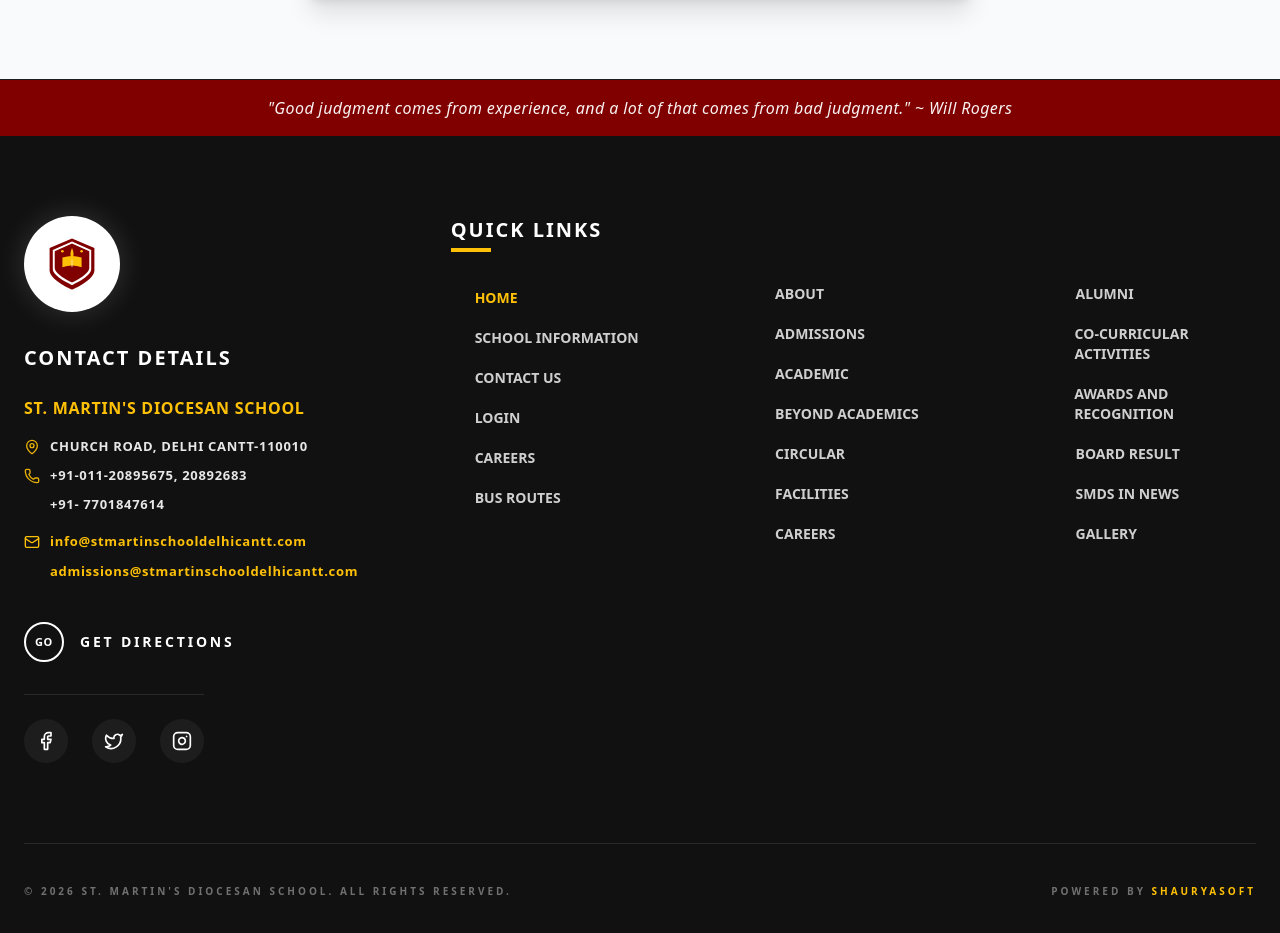
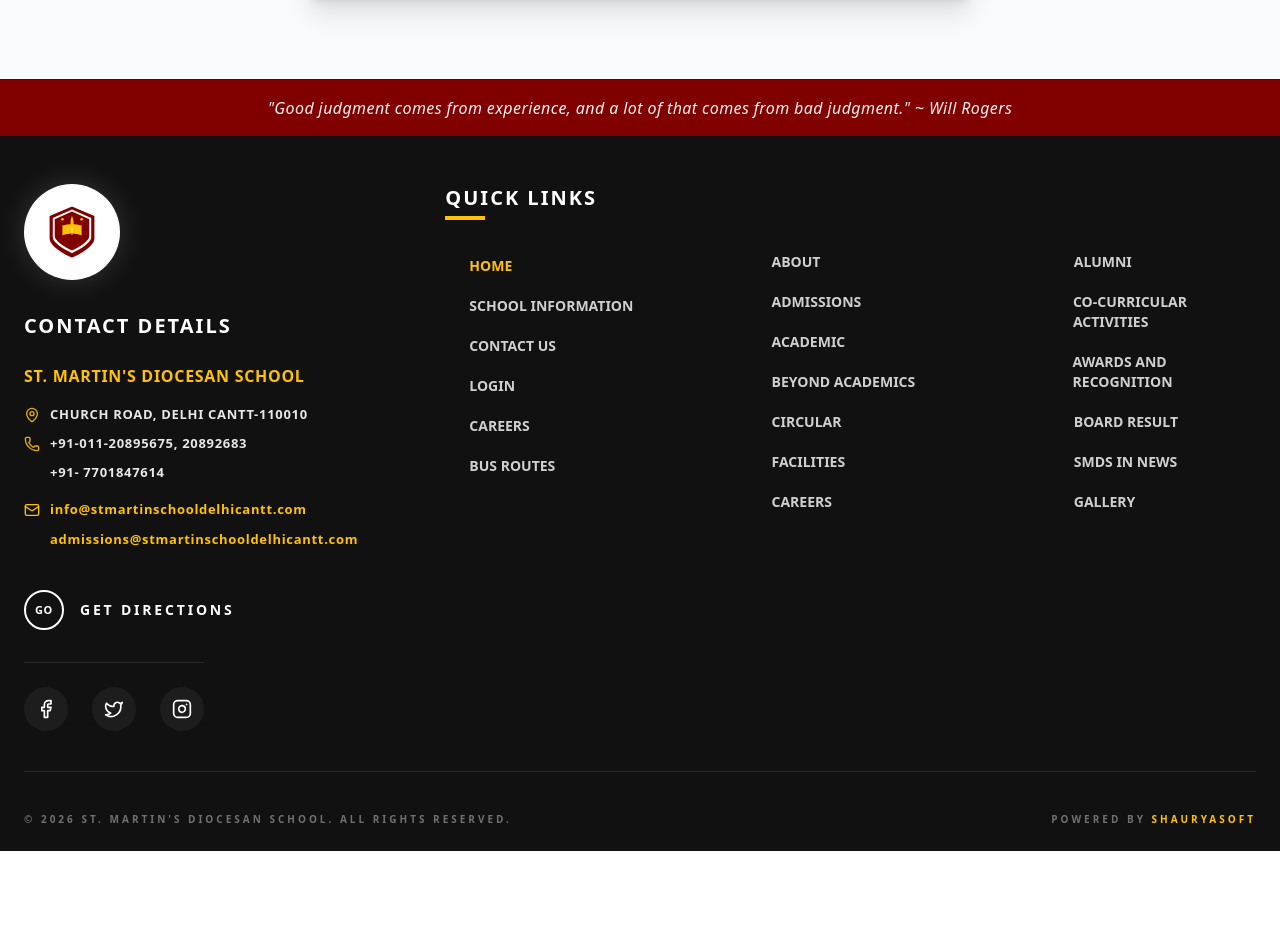
Before and after one commit to Arunverma759954/school-web, a Next.js app: page /enquiry in a window 1280 px wide. Shown: the part 981-1914 px from the top of the page. After the commit the page ends 1832 px from the top, so only its background shows below. Built offline with nearby package versions, Linux system fonts and the light colour scheme.

Commit message:
Fix Header overlap and reduce Footer height for compact UI

```diff
--- a/src/components/Footer.tsx
+++ b/src/components/Footer.tsx
@@ -28,8 +28,8 @@ export default function Footer() {
                 </p>
             </div>
 
-            <div className="container mx-auto px-4 md:px-6 pt-20 pb-12">
-                <div className="grid md:grid-cols-12 gap-12 mb-20">
+            <div className="container mx-auto px-4 md:px-6 pt-12 pb-6">
+                <div className="grid md:grid-cols-12 gap-8 mb-10">
 
                     {/* Brand / Logo Section */}
                     <div className="md:col-span-4 space-y-8">
--- a/src/components/Header.tsx
+++ b/src/components/Header.tsx
@@ -158,8 +158,8 @@ export default function Header() {
                 </AnimatePresence>
             </header>
 
-            {/* Scrolling News Ticker (Marquee) */}
-            <div className="fixed top-[88px] left-0 w-full z-30 bg-[#FFC107] text-[#800000] border-b border-[#800000] shadow-md overflow-hidden py-1.5">
+            {/* Scrolling News Ticker (Marquee) - Shifted down to prevent overlap */}
+            <div className="fixed top-[95px] left-0 w-full z-30 bg-[#FFC107] text-[#800000] border-b border-[#800000] shadow-md overflow-hidden py-1.5">
                 <div className="whitespace-nowrap animate-marquee flex gap-10 items-center text-[12px] font-black uppercase tracking-widest">
                     <span className="flex items-center gap-2">📢 Admissions Open for Session 2026-27</span>
                     <span className="flex items-center gap-2">🏆 Congratulations to our Football Team for winning the Zone Finals</span>
```
